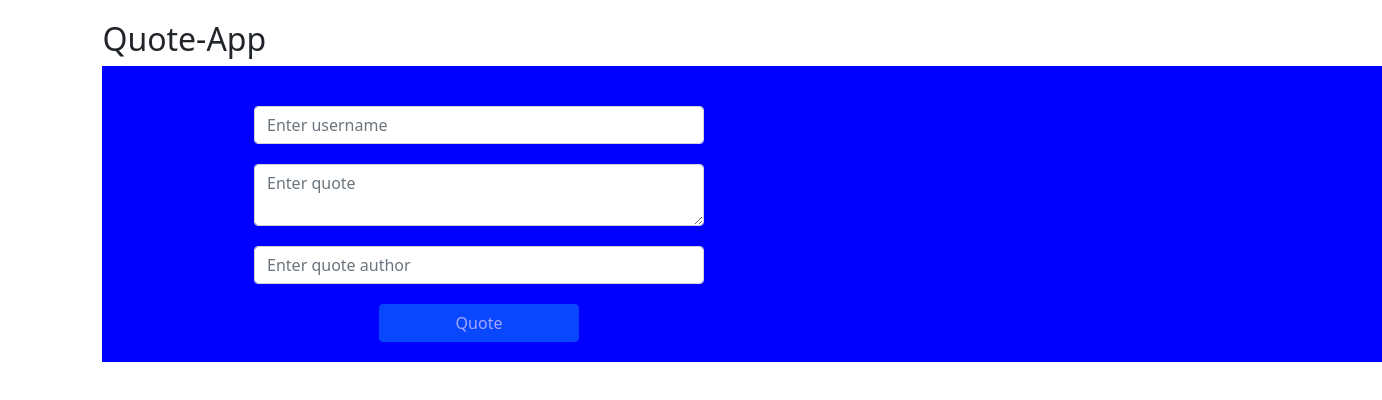
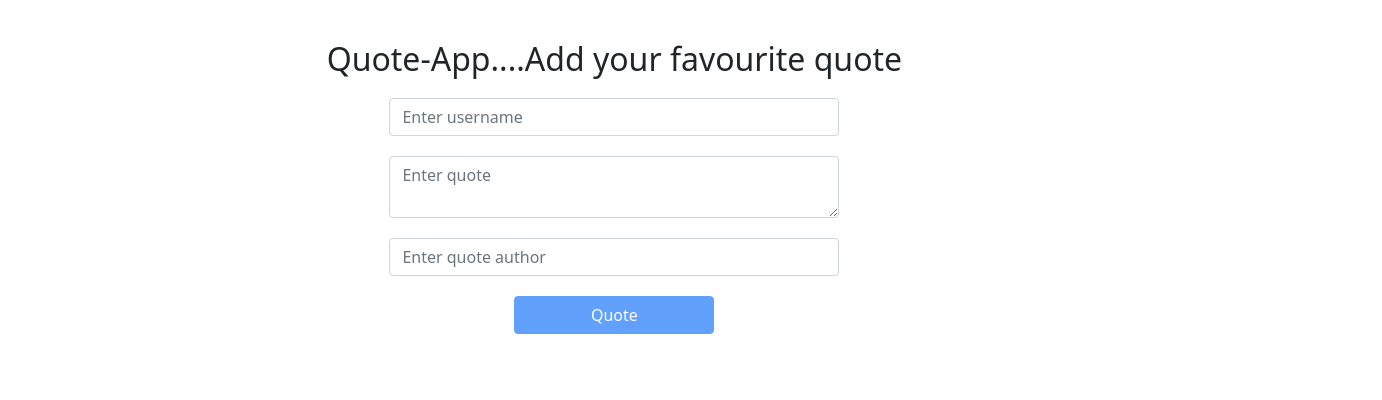
Before and after one commit to Joshua-Barawa/Angular-IP1, an Angular app: page / in a window 1280 px wide. Shown: the top 400 px of the page, 1382 px wide, since content can reach past the window. Built offline with nearby package versions, Linux system fonts and the light colour scheme.

Commit message:
added votes button

```diff
--- a/src/app/quote-form/quote-form.component.css
+++ b/src/app/quote-form/quote-form.component.css
@@ -1,21 +1,23 @@
 .hero{
-    display: flex;
-    padding:20px 8%;
-    background-color:blue;
-    width:100vw;
+    padding:20px 0%;
+width:80vw;
 }
 
 .quotes{
     flex: 0.9;
+    padding: 20px 10px;
 }
 
 form{
     margin: auto;
     text-align: center;
+
 }
 
 .form-group {
-    margin:20px;
+    margin: auto;
+    margin-top:20px;
+    margin-bottom:20px;
     width: 450px;
 }
 
--- a/src/app/quote-form/quote-form.component.html
+++ b/src/app/quote-form/quote-form.component.html
@@ -1,8 +1,9 @@
 
-<h2>Quote-App</h2>
+
 <div class="hero">
 
 <form (ngSubmit)="onSubmit()" #quoteForm='ngForm'>
+  <h2>Quote-App....Add your favourite quote</h2>
   <div class="form-group">
     <input type="text" class="form-control" [(ngModel)]='username' name="username" value=" " #name='ngModel' id="names" required placeholder="Enter username" />
     <div [hidden]="name.valid || name.pristine" class="alert alert-danger">
--- a/src/app/quote/quote.component.css
+++ b/src/app/quote/quote.component.css
@@ -1,5 +1,14 @@
 
+.card-body{
+display: flex;
+}
 
-.form-group{
+.btns{
+    display: flex;
+    flex-direction: column;
+    text-align: center;
+}
 
+.blockquote{
+    margin-left:20px;
 }
--- a/src/app/quote/quote.component.html
+++ b/src/app/quote/quote.component.html
@@ -4,7 +4,7 @@
       {{quote.name}} posted this quote on {{quote.postedOn|date}}
     </div>
     <div class="card-body">
-        <div>
+        <div class="btns">
             <button>Upvote</button>
             <span>0</span>
             <button>Downvote</button>
```
